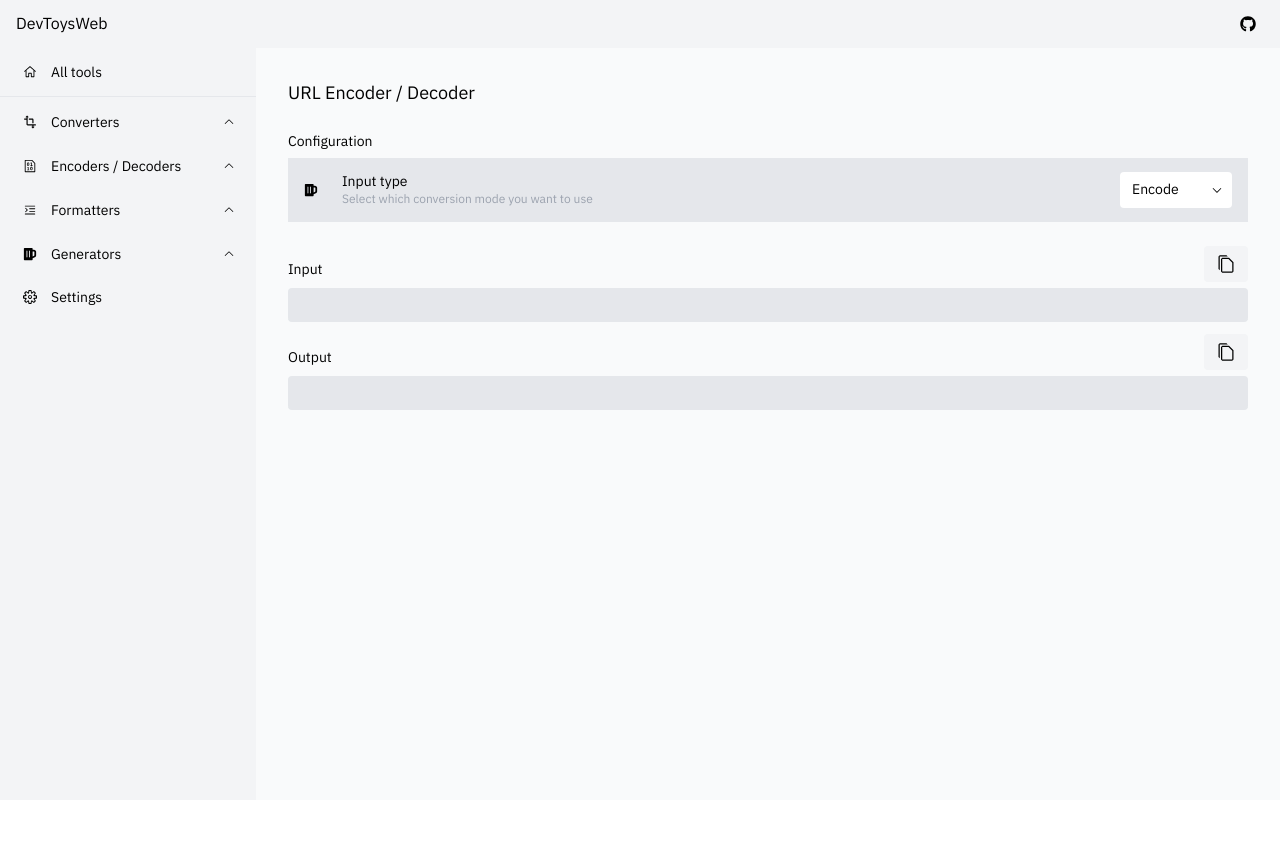
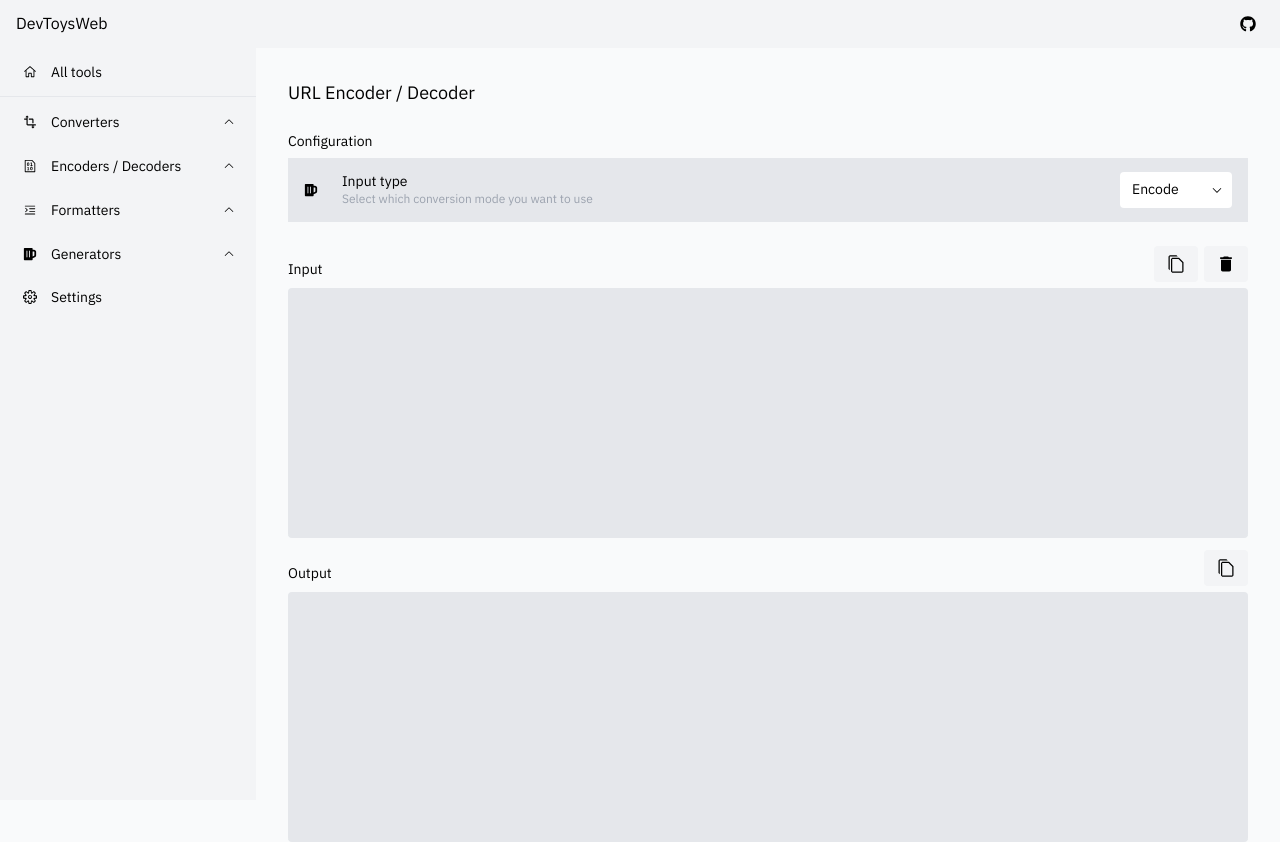
Before and after one commit to morinokami/DevToysWeb, a Next.js app: page /encoders-decoders/url in a window 1280 px wide. Before the commit the page ends 800 px from the top, so only its background shows below. Built offline with nearby package versions, Linux system fonts and the light colour scheme.

Commit message:
Add TextArea component

```diff
--- a/components/Input.tsx
+++ b/components/Input.tsx
@@ -6,11 +6,10 @@ interface InputProps {
 }
 
 const Input: React.FC<InputProps> = ({ value, onChange, children }) => {
-  console.log(children);
   return (
     <div className="flex items-center">
       <input
-        className="grow rounded border-b-2 bg-gray-200 px-3 pt-[0.3rem] pb-[0.2rem] focus:outline-none dark:border-gray-500 dark:bg-dark-30 focus:dark:border-blue-500  focus:dark:bg-dark-50"
+        className="grow rounded border-b-2 bg-gray-200 px-3 pt-[0.3rem] pb-[0.2rem] focus:outline-none dark:border-gray-500 dark:bg-dark-30 focus:dark:border-blue-500 focus:dark:bg-dark-50"
         type="text"
         value={value}
         onChange={(e) => (onChange ? onChange(e.target.value) : null)}
--- /dev/null
+++ b/components/TextArea.tsx
@@ -0,0 +1,20 @@
+interface TextAreaProps {
+  value: string;
+  onChange?: (value: string) => void;
+  rows?: number;
+}
+
+const TextArea: React.VFC<TextAreaProps> = ({ value, onChange, rows }) => {
+  return (
+    <div className="flex items-center">
+      <textarea
+        className="grow resize-none rounded border-b-2 bg-gray-200 px-3 pt-[0.3rem] pb-[0.2rem] focus:outline-none dark:border-gray-500 dark:bg-dark-30 focus:dark:border-blue-500 focus:dark:bg-dark-50"
+        rows={rows ?? 10}
+        value={value}
+        onChange={(e) => (onChange ? onChange(e.target.value) : null)}
+      />
+    </div>
+  );
+};
+
+export default TextArea;
--- a/data/icon.tsx
+++ b/data/icon.tsx
@@ -1,7 +1,12 @@
 import { IconContext } from "react-icons";
 import { BsFileZip, BsTextIndentLeft } from "react-icons/bs";
 import { FaBeer, FaHtml5 } from "react-icons/fa";
-import { MdFingerprint, MdOutlineLink, MdTransform } from "react-icons/md";
+import {
+  MdDelete,
+  MdFingerprint,
+  MdOutlineLink,
+  MdTransform,
+} from "react-icons/md";
 import {
   VscChevronDown,
   VscChevronUp,
@@ -41,6 +46,14 @@ export const IconCopy: React.VFC = () => {
   return (
     <IconContext.Provider value={{ size: "20" }}>
       <VscCopy />
+    </IconContext.Provider>
+  );
+};
+
+export const IconDelete: React.VFC = () => {
+  return (
+    <IconContext.Provider value={{ size: "20" }}>
+      <MdDelete />
     </IconContext.Provider>
   );
 };
--- a/pages/[category]/url.tsx
+++ b/pages/[category]/url.tsx
@@ -4,11 +4,11 @@ import CopyToClipboard from "react-copy-to-clipboard";
 
 import Button from "../../components/Button";
 import Configuration from "../../components/Configuration";
-import Input from "../../components/Input";
 import SectionHeader from "../../components/SectionHeader";
 import Select from "../../components/Select";
 import Spacer from "../../components/Spacer";
-import { IconBeerMini, IconCopy } from "../../data/icon";
+import TextArea from "../../components/TextArea";
+import { IconBeerMini, IconCopy, IconDelete } from "../../data/icon";
 import MainLayout from "../../layouts/MainLayout";
 
 const modes = [{ name: "Encode" }, { name: "Decode" }];
@@ -41,12 +41,16 @@ const Url: NextPage = () => {
       <Spacer y={24} />
       <div>
         <SectionHeader title="Input">
-          <CopyToClipboard text={input}>
-            <Button icon={IconCopy} />
-          </CopyToClipboard>
+          <div className="flex">
+            <CopyToClipboard text={input}>
+              <Button icon={IconCopy} />
+            </CopyToClipboard>
+            <Spacer x={6} />
+            <Button icon={IconDelete} onClick={() => setInput("")} />
+          </div>
         </SectionHeader>
         <Spacer y={6} />
-        <Input value={input} onChange={setInput} />
+        <TextArea value={input} onChange={setInput} />
       </div>
       <Spacer y={12} />
       <div>
@@ -56,7 +60,7 @@ const Url: NextPage = () => {
           </CopyToClipboard>
         </SectionHeader>
         <Spacer y={6} />
-        <Input value={output} />
+        <TextArea value={output} />
       </div>
     </MainLayout>
   );
```
